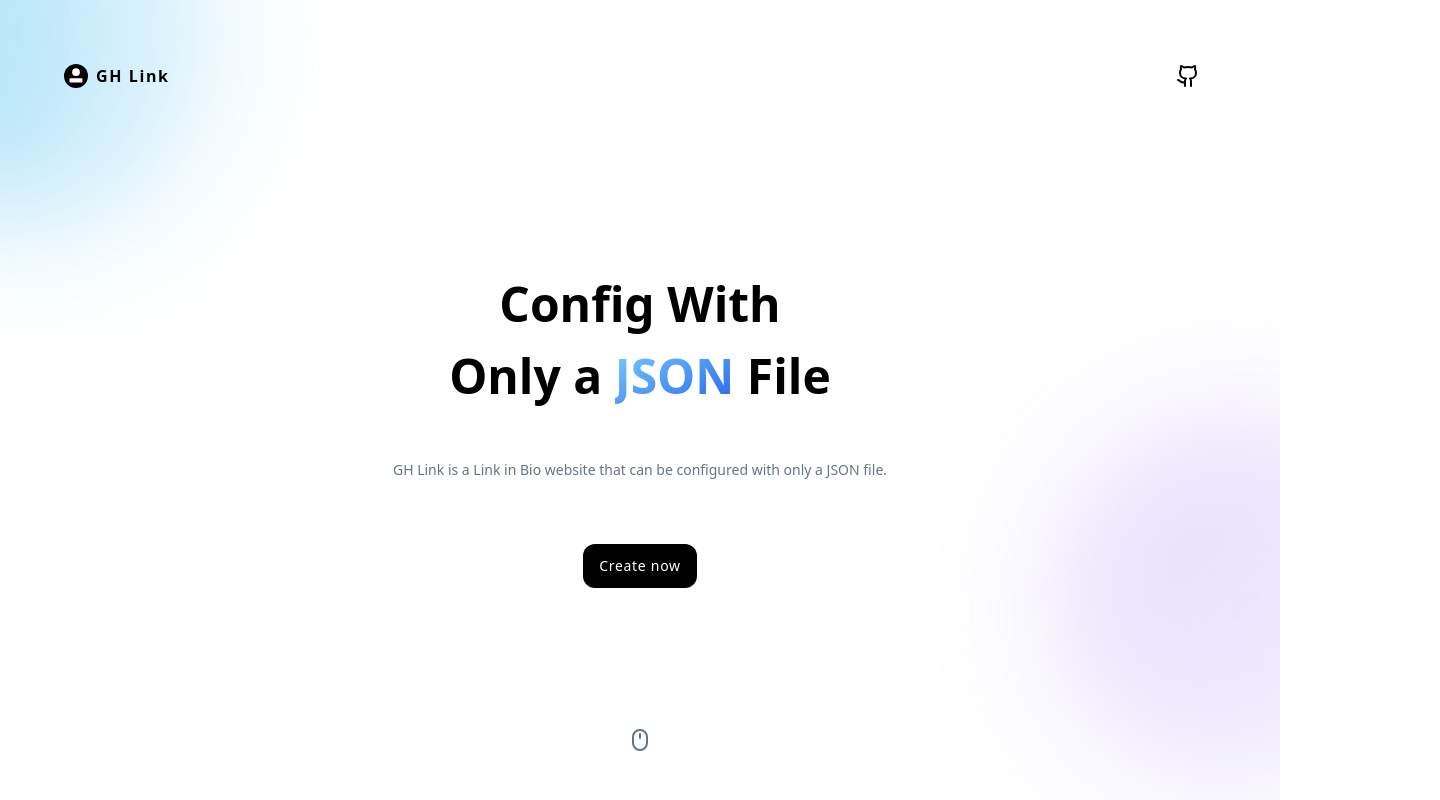
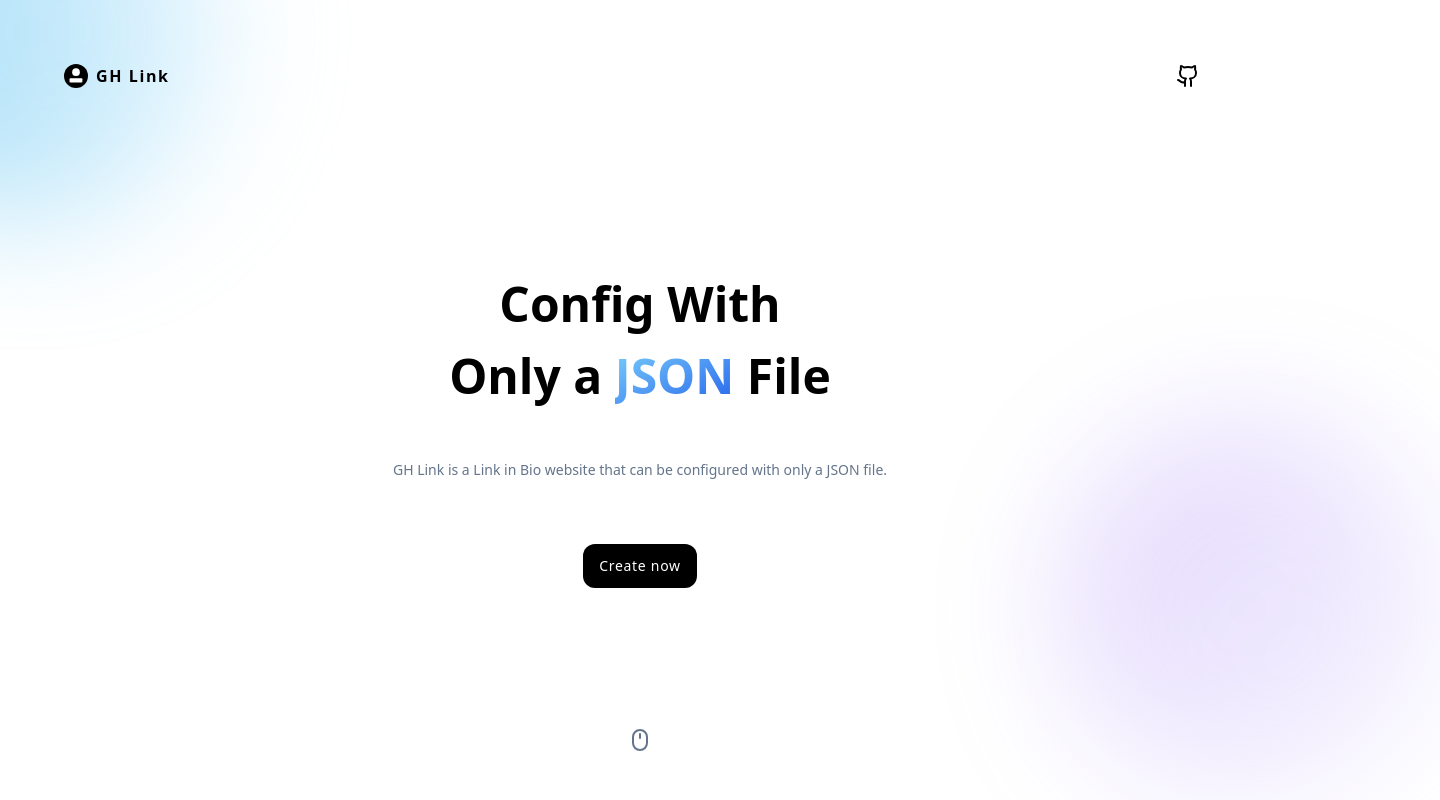
Before and after one commit to 1weiho/gh-link, a Next.js app: page / in a window 1280 px wide. Shown: the top 800 px of the page, 1440 px wide, since content can reach past the window. Built offline with nearby package versions, Linux system fonts and the light colour scheme.

Commit message:
feat: split the blur color component

```diff
--- a/app/[userName]/page.tsx
+++ b/app/[userName]/page.tsx
@@ -3,6 +3,7 @@ import ProfileInfo from "@/components/ProfileInfo";
 import Footer from "@/components/Footer";
 import Nav from "@/components/Nav";
 import CountBoxGroup from "@/components/CountBoxGroup";
+import { BlurColor } from "@/components/BlurColor";
 
 // TODO: Type definition
 type User = {};
@@ -91,8 +92,7 @@ const UserPage = async ({ params }: { params: { userName: string } }) => {
 
   return (
     <>
-      <div className="absolute -z-10 -ml-40 -mt-40 hidden h-96 w-96 rounded-full bg-gradient-to-r from-sky-500 to-sky-200 opacity-40 blur-3xl lg:block"></div>
-      <div className="absolute bottom-0 right-0 -z-10 -mr-40 hidden h-96 w-96 rounded-full bg-gradient-to-br from-violet-500 to-violet-200 opacity-25 blur-3xl lg:block"></div>
+      <BlurColor />
       <div className="flex min-h-screen w-screen flex-col items-center px-8 pb-20 md:px-14 lg:h-screen lg:px-0">
         <div className="min-h-20 hidden w-full lg:block">
           <Nav />
--- a/app/page.tsx
+++ b/app/page.tsx
@@ -2,10 +2,12 @@ import Footer from "@/components/Footer";
 import Banner from "@/components/homepage/Banner";
 import Tutorial from "@/components/homepage/Tutorial";
 import Initialization from "@/components/homepage/Initialization";
+import { BlurColor } from "@/components/BlurColor";
 
 const Home = () => {
   return (
     <div className="flex w-screen flex-col">
+      <BlurColor />
       <Banner />
       <Tutorial />
       <Initialization />
--- /dev/null
+++ b/components/BlurColor.tsx
@@ -0,0 +1,8 @@
+export const BlurColor = () => {
+  return (
+    <div className="absolute -z-10 h-screen w-screen">
+      <div className="absolute -z-10 -ml-40 -mt-40 hidden h-96 w-96 rounded-full bg-gradient-to-r from-sky-500 to-sky-200 opacity-40 blur-3xl lg:block"></div>
+      <div className="absolute bottom-0 right-0 -z-10 -mr-40 hidden h-96 w-96 rounded-full bg-gradient-to-br from-violet-500 to-violet-200 opacity-25 blur-3xl lg:block"></div>
+    </div>
+  );
+};
--- a/components/homepage/Banner.tsx
+++ b/components/homepage/Banner.tsx
@@ -4,9 +4,6 @@ import Nav from "../Nav";
 const Banner = () => {
   return (
     <div className="relative overflow-hidden lg:flex lg:h-screen lg:flex-col lg:justify-between">
-      {/* TODO: move blur color to parent component */}
-      <div className="absolute -z-10 -ml-40 -mt-40 hidden h-96 w-96 rounded-full bg-gradient-to-r from-sky-500 to-sky-200 opacity-40 blur-3xl lg:block"></div>
-      <div className="absolute right-0 bottom-0 -z-10 -mr-40 hidden h-96 w-96 rounded-full bg-gradient-to-br from-violet-500 to-violet-200 opacity-25 blur-3xl lg:block"></div>
       <Nav />
       <div>
         <div className="mt-20 flex w-full flex-col items-center px-10 lg:mt-0">
```
